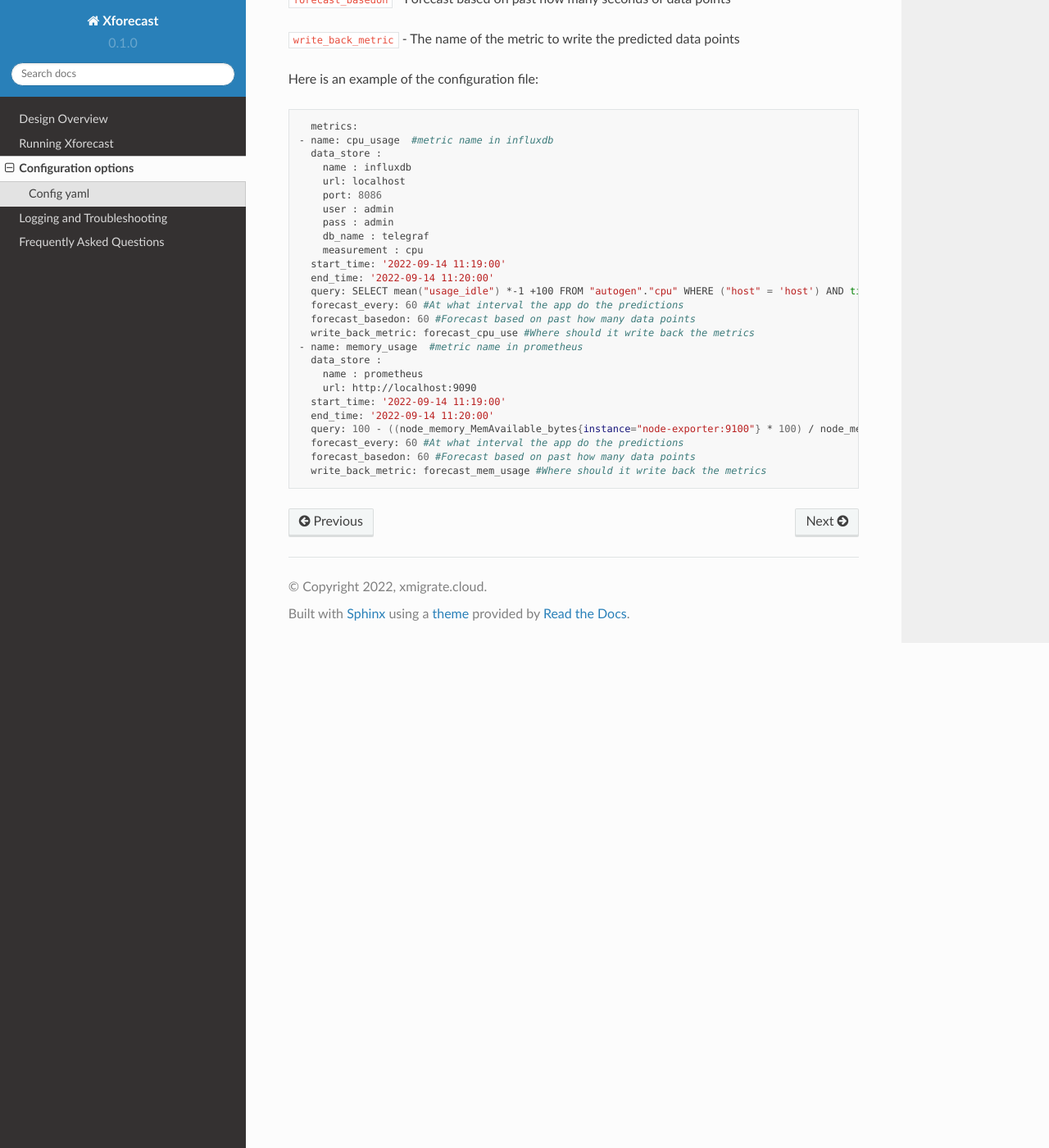
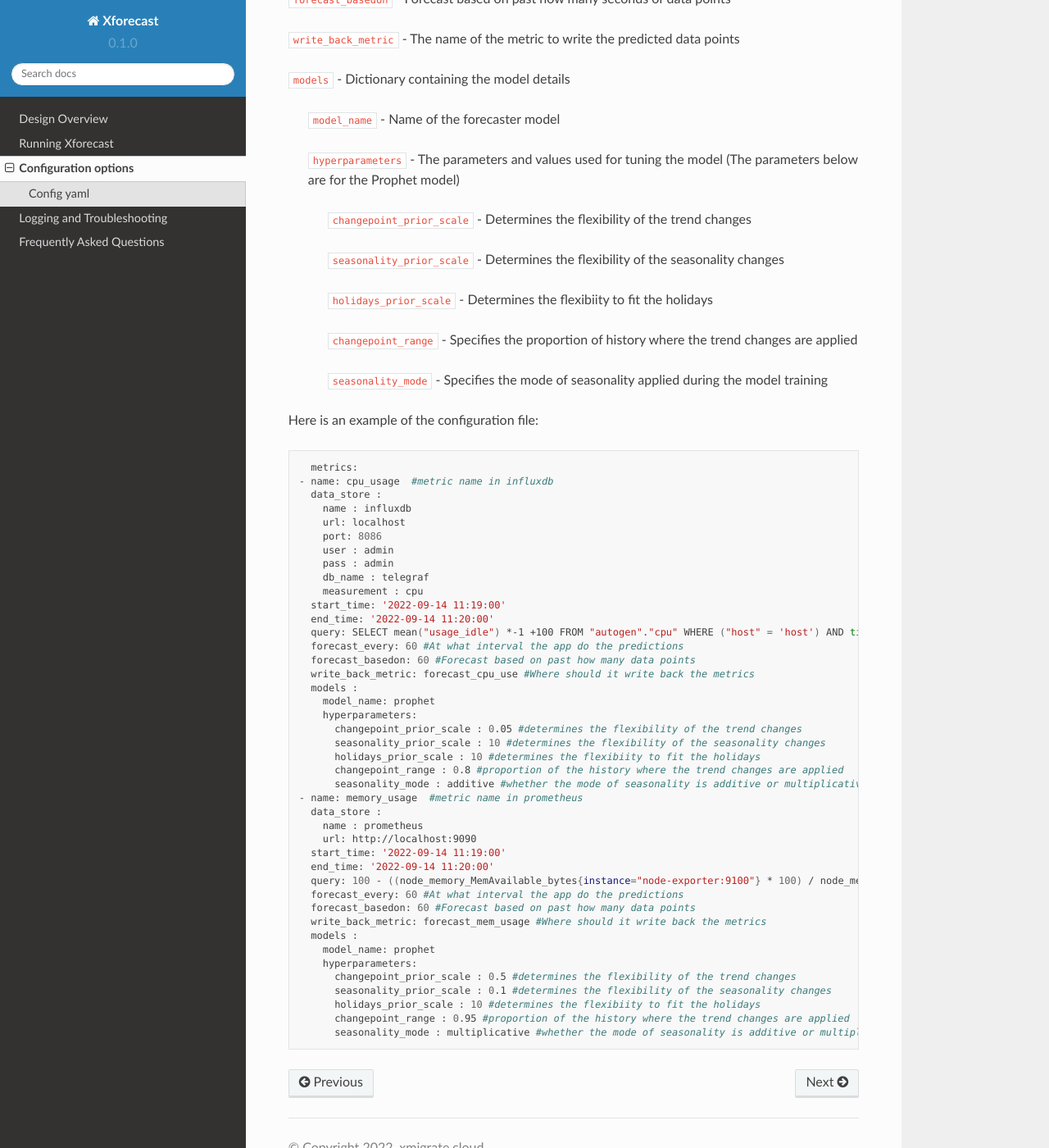
Before and after one commit to xmigrate/xforecast-docs, a Sphinx documentation site: the page built from docs/source/configuration_options.rst, in a window 1280 px wide and 1400 px high, scrolled down 915 px. Shown: the whole window at 82% size. Built offline with Sphinx 7.4.7 and the Read the Docs theme 2.0.0, drawn with Linux system fonts in a browser that asks for light colours.

Commit message:
added hyperparameters to config doc

```diff
--- a/docs/source/configuration_options.rst
+++ b/docs/source/configuration_options.rst
@@ -36,6 +36,21 @@ Config yaml
 
 ``write_back_metric`` - The name of the metric to write the predicted data points
 
+``models`` - Dictionary containing the model details
+
+    ``model_name`` - Name of the forecaster model
+
+    ``hyperparameters`` - The parameters and values used for tuning the model (The parameters below are for the Prophet model)
+
+      ``changepoint_prior_scale`` - Determines the flexibility of the trend changes
+
+      ``seasonality_prior_scale`` - Determines the flexibility of the seasonality changes
+
+      ``holidays_prior_scale`` - Determines the flexibiity to fit the holidays
+
+      ``changepoint_range`` - Specifies the proportion of history where the trend changes are applied
+
+      ``seasonality_mode`` - Specifies the mode of seasonality applied during the model training
 
 Here is an example of the configuration file:
 
@@ -57,6 +72,14 @@ Here is an example of the configuration file:
     forecast_every: 60 #At what interval the app do the predictions
     forecast_basedon: 60 #Forecast based on past how many data points
     write_back_metric: forecast_cpu_use #Where should it write back the metrics
+    models :
+      model_name: prophet
+      hyperparameters:
+        changepoint_prior_scale : 0.05 #determines the flexibility of the trend changes
+        seasonality_prior_scale : 10 #determines the flexibility of the seasonality changes
+        holidays_prior_scale : 10 #determines the flexibiity to fit the holidays
+        changepoint_range : 0.8 #proportion of the history where the trend changes are applied
+        seasonality_mode : additive #whether the mode of seasonality is additive or multiplicative
   - name: memory_usage  #metric name in prometheus
     data_store :
       name : prometheus
@@ -67,3 +90,11 @@ Here is an example of the configuration file:
     forecast_every: 60 #At what interval the app do the predictions
     forecast_basedon: 60 #Forecast based on past how many data points
     write_back_metric: forecast_mem_usage #Where should it write back the metrics
+    models :
+      model_name: prophet
+      hyperparameters:
+        changepoint_prior_scale : 0.5 #determines the flexibility of the trend changes
+        seasonality_prior_scale : 0.1 #determines the flexibility of the seasonality changes
+        holidays_prior_scale : 10 #determines the flexibiity to fit the holidays
+        changepoint_range : 0.95 #proportion of the history where the trend changes are applied
+        seasonality_mode : multiplicative #whether the mode of seasonality is additive or multiplicative
```
